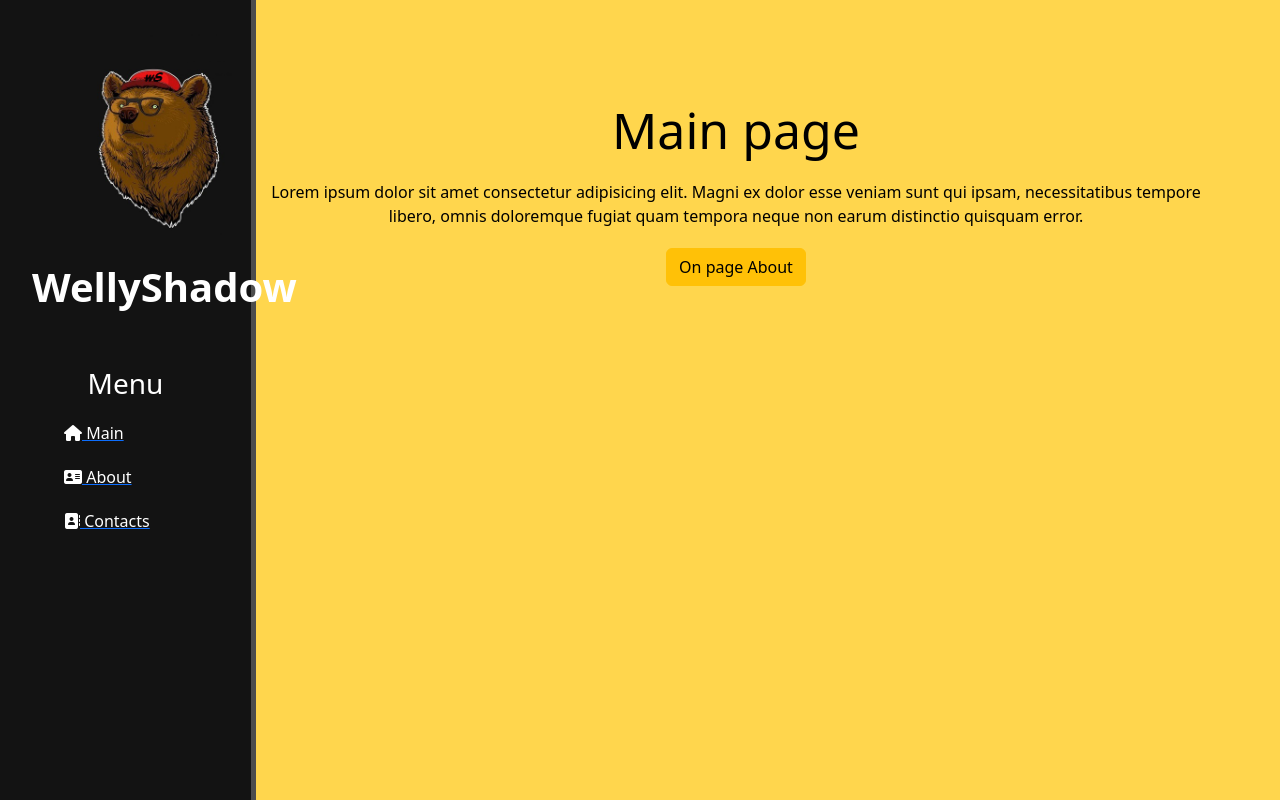
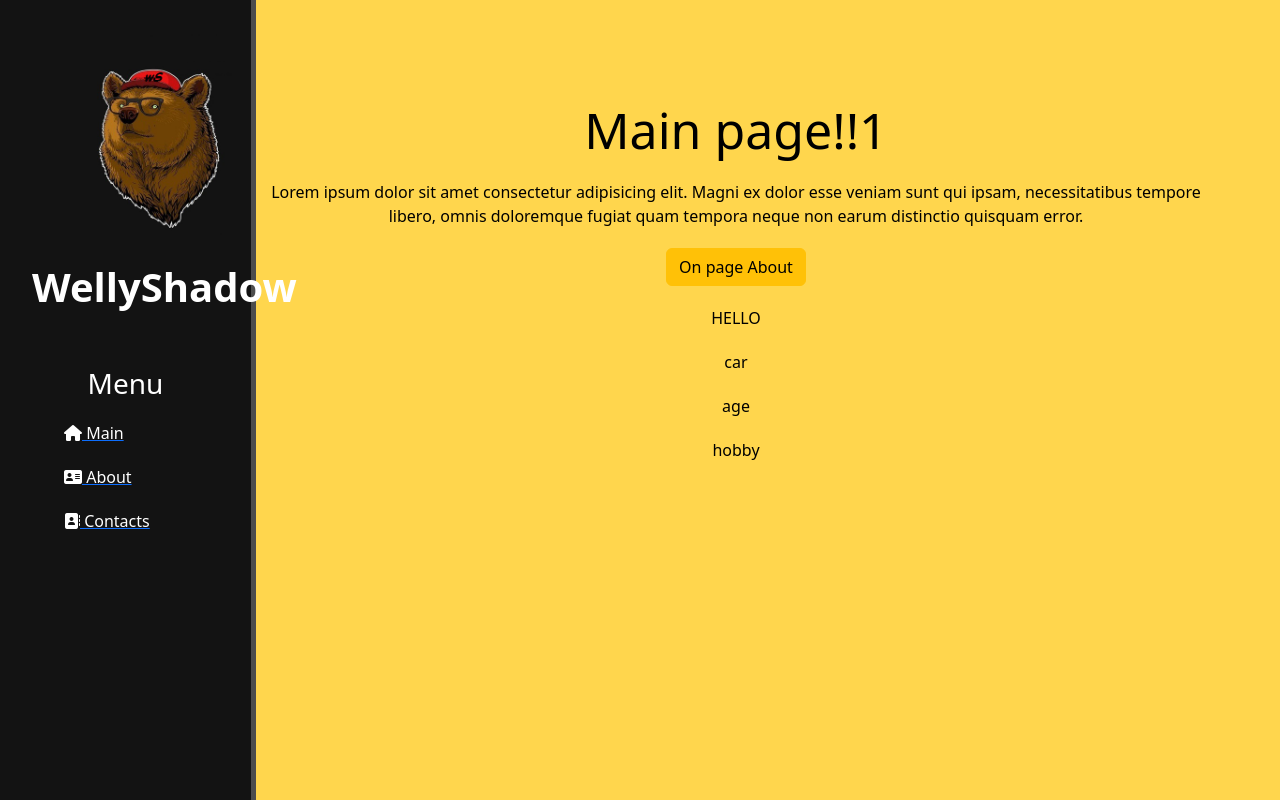
Before and after one commit to WellyShadow/Django, a Django app: page / in a window 1280 px wide. Run offline with Django 4.2, Linux system fonts and the light colour scheme; some libraries are stand-ins or nearby versions.

Commit message:
Passing Data to Templates

```diff
--- a/djangoproject/main/templates/main/index.html
+++ b/djangoproject/main/templates/main/index.html
@@ -1,12 +1,21 @@
 {% extends 'main/layout.html' %}
 
-{% block title%}Main page{% endblock%}
+{% block title%}{{ title }}{% endblock%}
 
 {% block content%}
     <div class="features">
-        <h1>Main page</h1>
+        <h1>{{ title }}</h1>
         <p>Lorem ipsum dolor sit amet consectetur adipisicing elit. Magni ex dolor esse veniam sunt qui ipsam, necessitatibus tempore libero, omnis doloremque fugiat quam tempora neque non earum distinctio quisquam error.</p>
         <button class="btn btn-warning"> On page About</button>
+        {% for el in values %}
+            {% if el == 'Hello' %}
+        <p>{{ el|upper }}</p>
+            {% endif %}
+        {% endfor %}
+
+        {% for el in obj %}
+        <p>{{ el }}</p>
+        {% endfor %}
     </div>
 
 {% endblock%}
--- a/djangoproject/main/views.py
+++ b/djangoproject/main/views.py
@@ -1,6 +1,15 @@
 from django.shortcuts import render
 
 def index(request):
-    return render(request,'main/index.html')
+    data = {
+        'title':'Main page!!1',
+        'values': ['Some', 'Hello', '123'],
+        'obj': {
+            'car': 'BMW',
+            'age':18,
+            'hobby':'Football'
+        }
+    }
+    return render(request,'main/index.html',data)
 def about(request):
     return render(request,'main/about.html')
```
